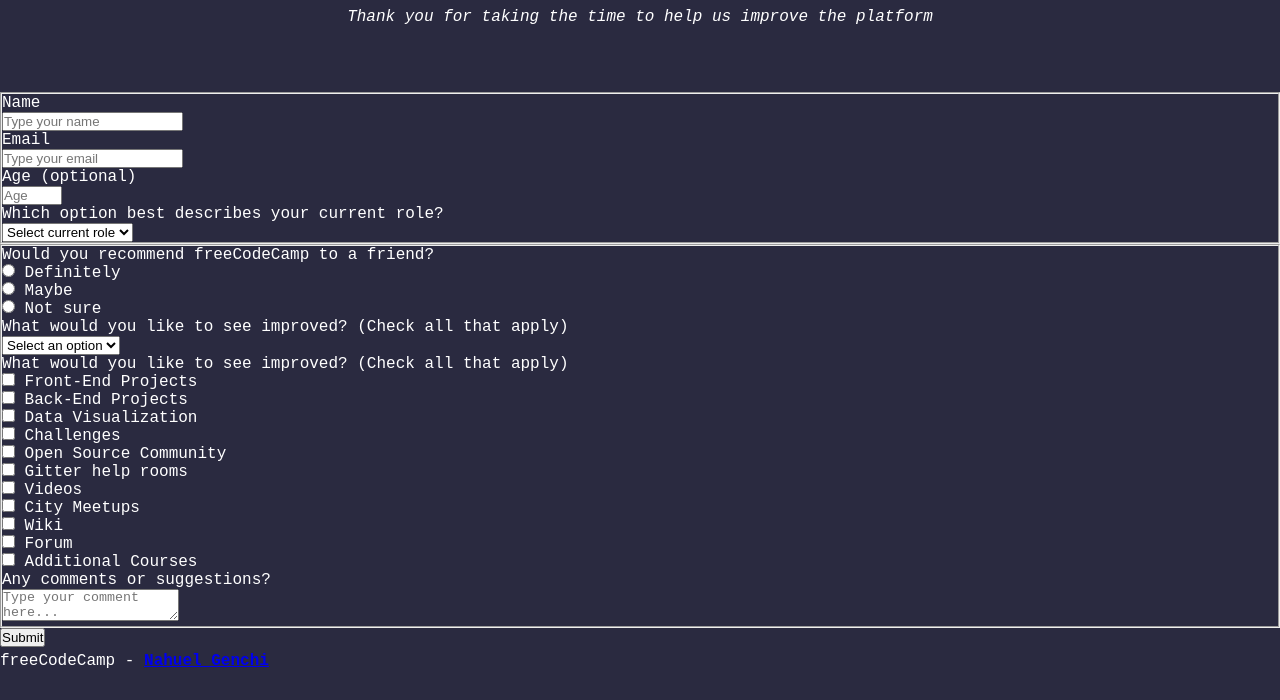
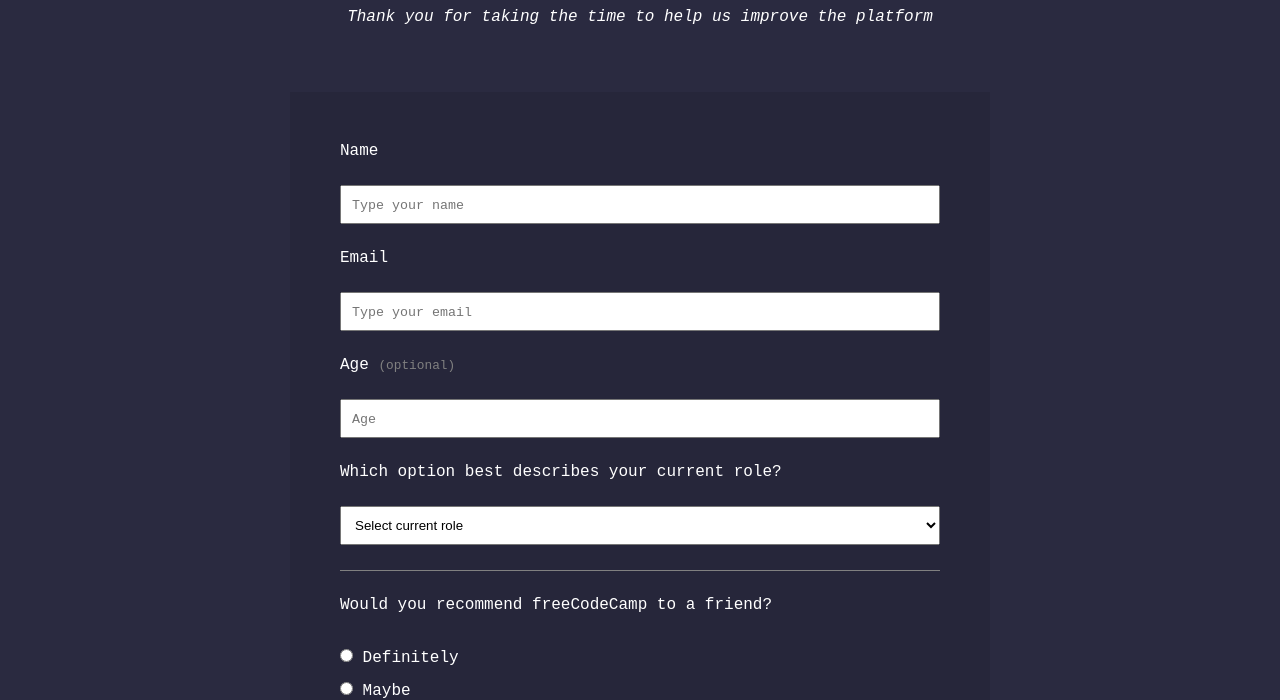
Before and after one commit to NahuelGenchi/freeCodeCamp, a plain HTML site: page responsive_web_design/survey_form/index.html in a window 1280 px wide. Shown: the part 108-808 px from the top of the page. Drawn offline with Linux system fonts and the light colour scheme.

Commit message:
Survey Form: main CSS done

```diff
--- a/responsive_web_design/survey_form/index.html
+++ b/responsive_web_design/survey_form/index.html
@@ -52,6 +52,7 @@
                     <label for="recommend">
                         <p>Would you recommend freeCodeCamp to a friend?</p>
                     </label>
+                    <div class="radio">
                         <div>
                             <input type="radio" name="recommend" id="definitely" value="Definitely">
                             <label for="definitely">Definitely</label>
@@ -63,6 +64,7 @@
                         <div>
                             <input type="radio" name="recommend" id="notsure" value="Not sure">
                             <label for="notsure">Not sure</label>
+                        </div>
                     </div>
                 </div>
                 <div>
@@ -79,6 +81,7 @@
                 </div>
                 <div>
                     <p>What would you like to see improved? <span class="minimized">(Check all that apply)</span></p>
+                    <div class="radio">
                         <div>
                             <input type="checkbox" name="improved" id="front-end-projects" value="front-end-projects">
                             <label for="front-end-projects">Front-End Projects</label>
@@ -124,6 +127,7 @@
                             <label for="additional-courses">Additional Courses</label>
                         </div>
                     </div>
+                </div>
                 <div>
                     <label for="comments">
                         <p>Any comments or suggestions?</p>
--- a/responsive_web_design/survey_form/scss/_general.scss
+++ b/responsive_web_design/survey_form/scss/_general.scss
@@ -12,4 +12,13 @@
     background-color: #2A2A40;
     color: white;
     font-family: monospace, Arial;
+    input::placeholder {
+        font-family: monospace, Arial;
+    }
+    option {
+        font-family: monospace, Arial;
+    }
+    button[type=submit] {
+        font-family: monospace, Arial;
+    }
 }
--- a/responsive_web_design/survey_form/scss/_index.scss
+++ b/responsive_web_design/survey_form/scss/_index.scss
@@ -1,3 +1,48 @@
 main {
     min-height: 70vh;
+    width: 700px;
+    margin: 0 auto;
+    form {
+        padding: 25px 50px 40px 50px;
+        background-color: #26263A;
+        fieldset {
+            border: none;
+            border-bottom: 1px solid gray;
+            margin: 25px 0;
+            input, select, textarea {
+                margin: 25px 0;
+                padding: 10px;
+                width: 100%;
+            }
+            .radio {
+                margin: 25px 0;
+            }
+            input[type=radio] {
+                margin: 10px 0;
+                width: inherit;
+            }
+            input[type=checkbox] {
+                margin: 10px 0;
+                width: inherit;
+            }
+            textarea {
+                width: 100%;
+                height: 100px;
+                padding: 10px;
+            }
+            .minimized {
+                font-weight: lighter;
+                font-size: 0.8rem;
+                color: gray;
+            }
+        }
+        button[type=submit] {
+            height: 50px;
+            width: 100%;
+            background-color: #207EAA;
+            color: white;
+            font-weight: bold;
+            border: none;
+        }
+    }
 }
```
Also changed, not shown: responsive_web_design/survey_form/css/main.css, 1 other file. Lines whose indentation alone changed are shown as unchanged.
